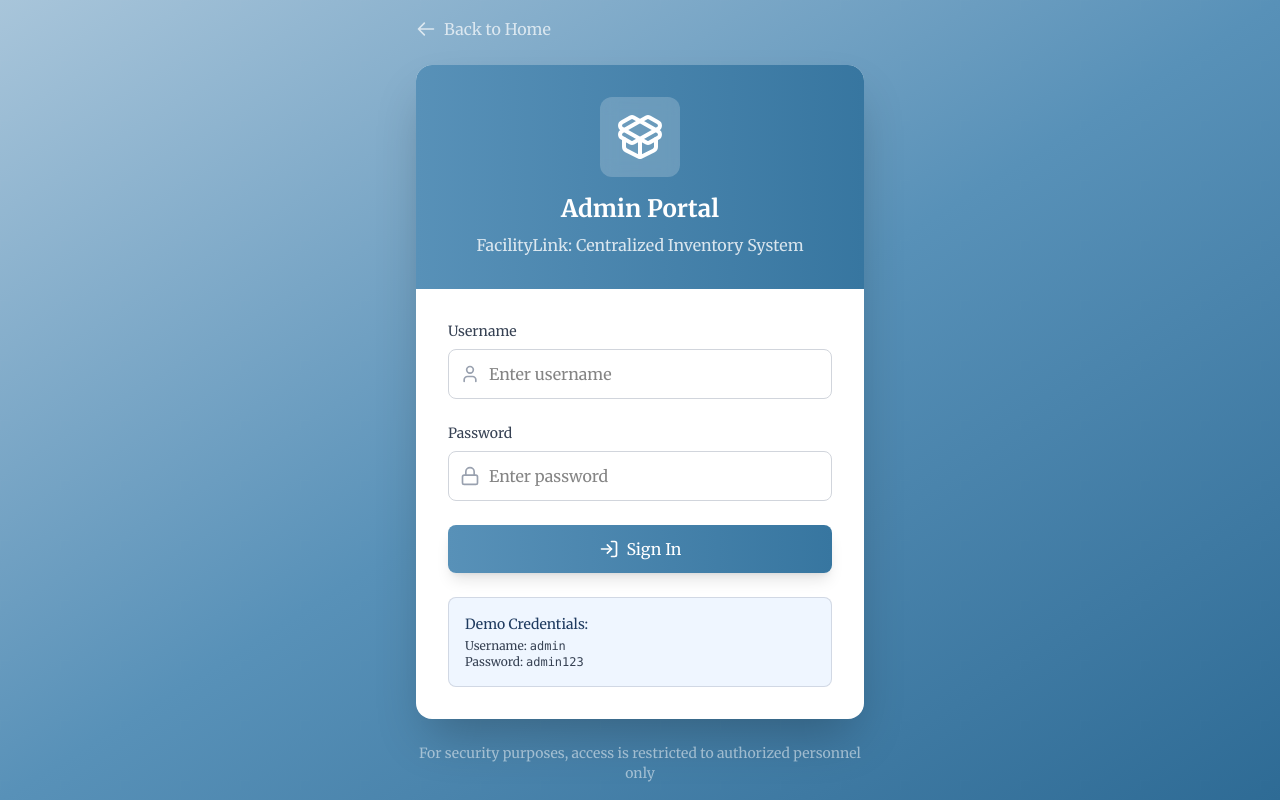
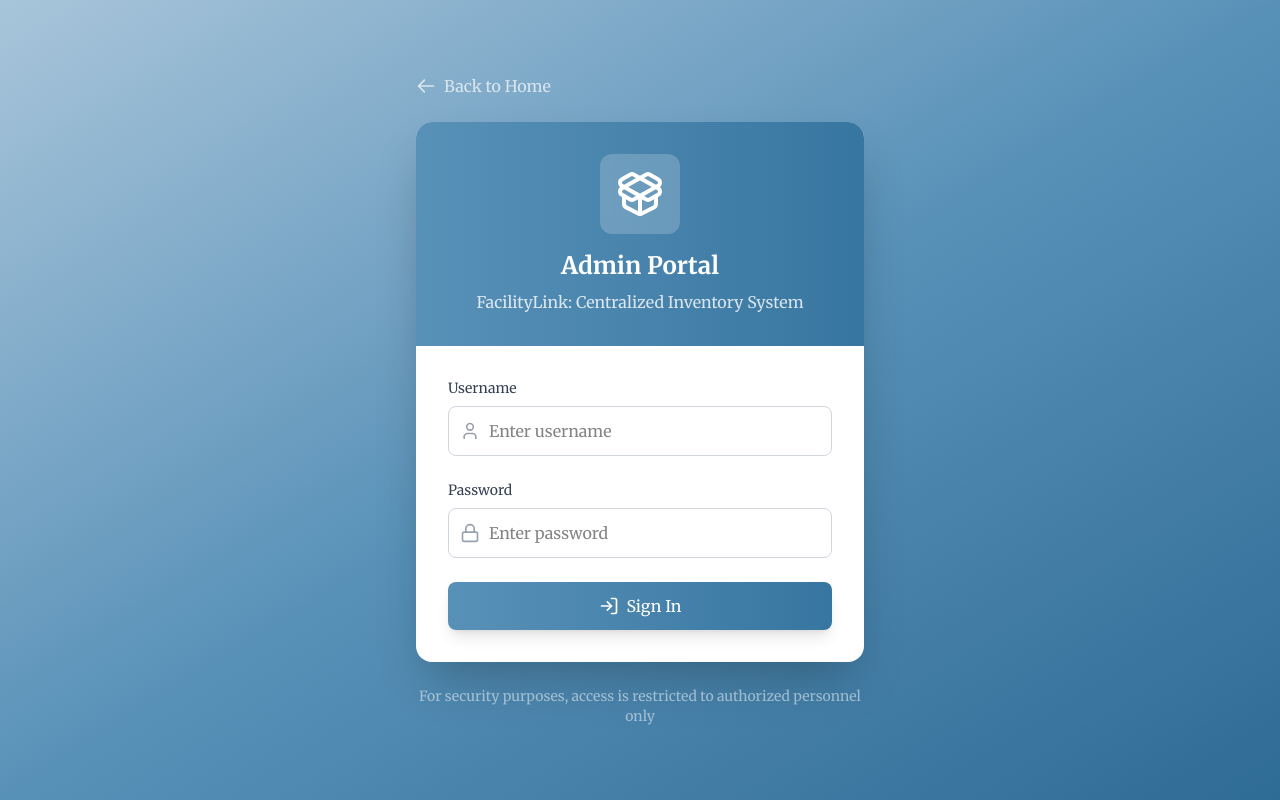
Before and after one commit to Surciel/FacilityLink-System-Architecture-Design-, a React (Vite) app: page /admin/login in a window 1280 px wide. Built offline with nearby package versions, Linux system fonts and the light colour scheme; no server answers.

Commit message:
modified:   src/app/pages/AdminLogin.tsx

```diff
--- a/src/app/pages/AdminLogin.tsx
+++ b/src/app/pages/AdminLogin.tsx
@@ -118,19 +118,6 @@ export function AdminLogin() {
                 Sign In
               </button>
             </form>
-
-            {/* Demo Credentials Info */}
-            <div className="mt-6 p-4 bg-blue-50 border border-[#8B91A7]/30 rounded-lg">
-              <p className="text-sm text-[#1E3A5F] font-medium mb-1">
-                Demo Credentials:
-              </p>
-              <p className="text-xs text-gray-700">
-                Username: <span className="font-mono">admin</span>
-              </p>
-              <p className="text-xs text-gray-700">
-                Password: <span className="font-mono">admin123</span>
-              </p>
-            </div>
           </div>
         </div>
 
```
